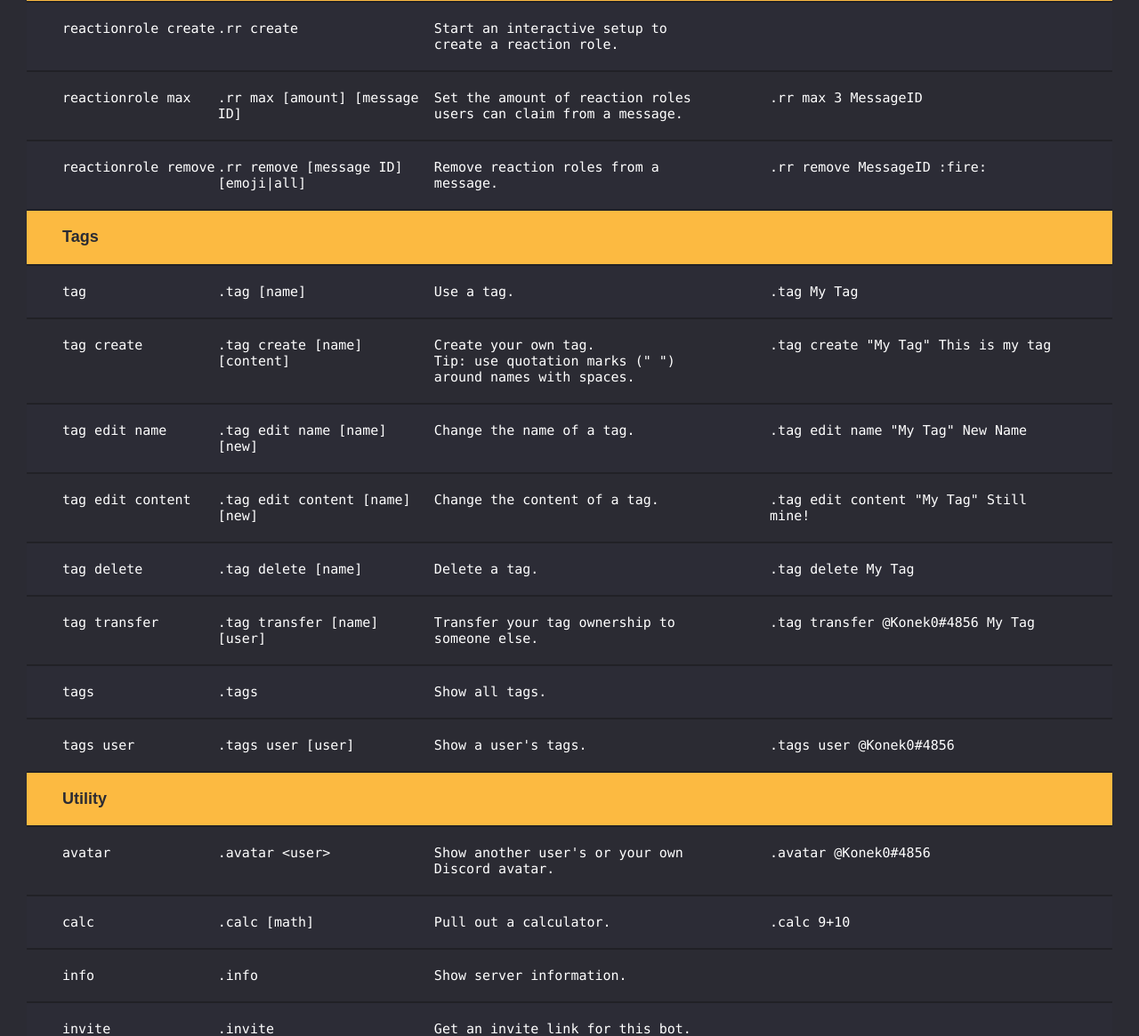
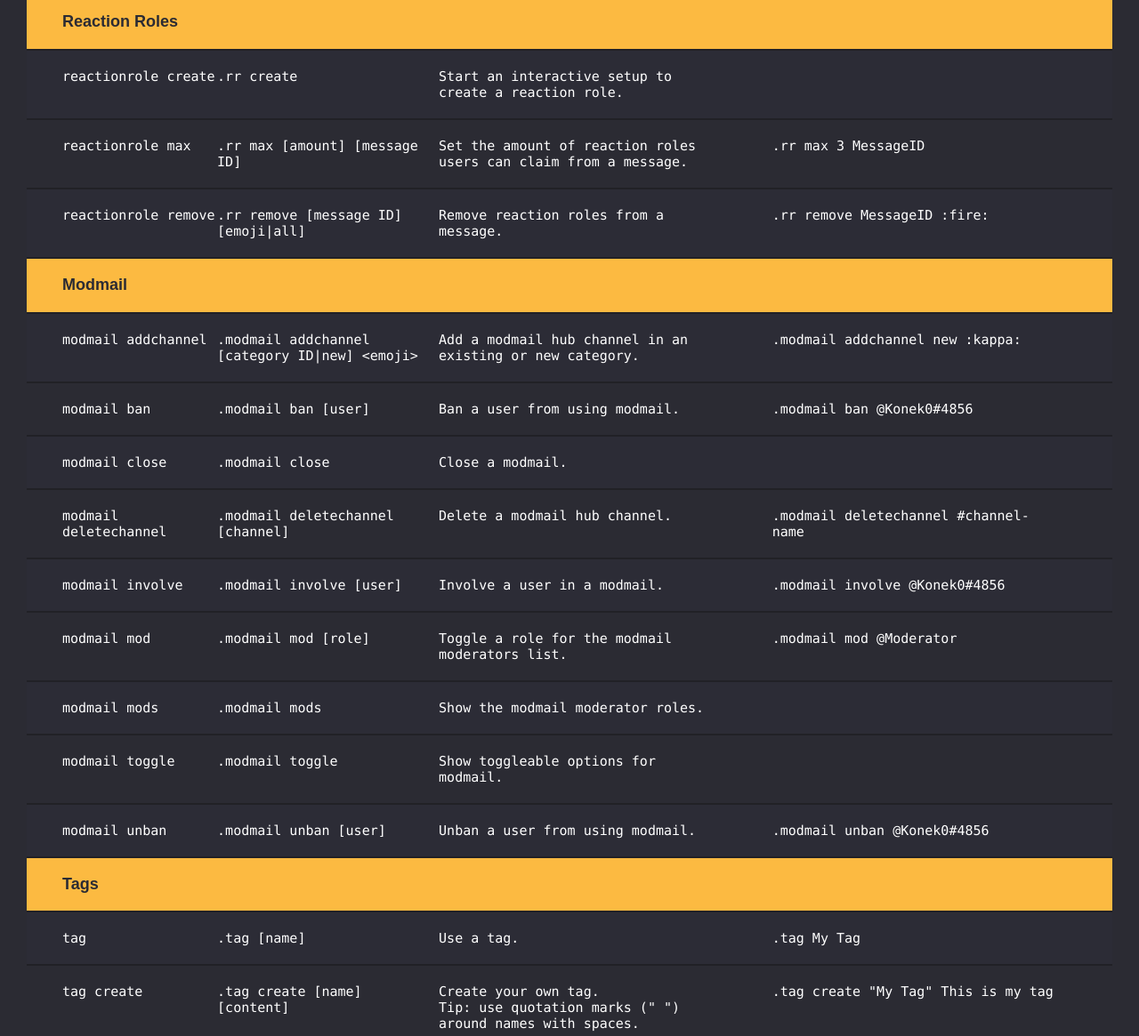
Before and after one commit to Konek0/Konek0.nl, a plain HTML site: page commands/index.html in a window 1280 px wide. Shown: the part 3434-4599 px from the top of the page at 89% size. Drawn offline with Linux system fonts and the light colour scheme.

Commit message:
Added modmail commands

```diff
--- a/commands/index.html
+++ b/commands/index.html
@@ -25,6 +25,7 @@
 					<li><a href="#Leveling">Leveling</a></li>
 					<li><a href="#Fun">Fun</a></li>
 					<li><a href="#ReactionRoles">Reaction Roles</a></li>
+					<li><a href="#Modmail">Modmail</a></li>
 					<li><a href="#Tags">Tags</a></li>
 					<li><a href="#Utility">Utility</a></li>
 					<li><a href="#Moderation">Moderation</a></li>
@@ -758,6 +759,153 @@
 							</div>
 						</div>
 
+						<div id="Modmail" class="row header">
+							<div class="cell">
+								Modmail
+							</div>
+							<div class="cell">
+							</div>
+							<div class="cell">
+							</div>
+							<div class="cell">
+							</div>
+						</div>
+
+						<div class="row">
+							<div class="cell" data-title="Name">
+								modmail addchannel
+							</div>
+							<div class="cell" data-title="Usage">
+								.modmail addchannel<br>[category ID|new] &lt;emoji&gt;
+							</div>
+							<div class="cell" data-title="Description">
+								Add a modmail hub channel in an existing or new category.
+							</div>
+							<div class="cell" data-title="Example">
+								.modmail addchannel new :kappa:
+							</div>
+						</div>
+
+						<div class="row">
+							<div class="cell" data-title="Name">
+								modmail ban
+							</div>
+							<div class="cell" data-title="Usage">
+								.modmail ban [user]
+							</div>
+							<div class="cell" data-title="Description">
+								Ban a user from using modmail.
+							</div>
+							<div class="cell" data-title="Example">
+								.modmail ban @Konek0#4856
+							</div>
+						</div>
+
+						<div class="row">
+							<div class="cell" data-title="Name">
+								modmail close
+							</div>
+							<div class="cell" data-title="Usage">
+								.modmail close
+							</div>
+							<div class="cell" data-title="Description">
+								Close a modmail.
+							</div>
+							<div class="cell" data-title="Example">
+
+							</div>
+						</div>
+
+						<div class="row">
+							<div class="cell" data-title="Name">
+								modmail deletechannel
+							</div>
+							<div class="cell" data-title="Usage">
+								.modmail deletechannel [channel]
+							</div>
+							<div class="cell" data-title="Description">
+								Delete a modmail hub channel.
+							</div>
+							<div class="cell" data-title="Example">
+								.modmail deletechannel #channel-name
+							</div>
+						</div>
+
+						<div class="row">
+							<div class="cell" data-title="Name">
+								modmail involve
+							</div>
+							<div class="cell" data-title="Usage">
+								.modmail involve [user]
+							</div>
+							<div class="cell" data-title="Description">
+								Involve a user in a modmail.
+							</div>
+							<div class="cell" data-title="Example">
+								.modmail involve @Konek0#4856
+							</div>
+						</div>
+
+						<div class="row">
+							<div class="cell" data-title="Name">
+								modmail mod
+							</div>
+							<div class="cell" data-title="Usage">
+								.modmail mod [role]
+							</div>
+							<div class="cell" data-title="Description">
+								Toggle a role for the modmail moderators list.
+							</div>
+							<div class="cell" data-title="Example">
+								.modmail mod @Moderator
+							</div>
+						</div>
+
+						<div class="row">
+							<div class="cell" data-title="Name">
+								modmail mods
+							</div>
+							<div class="cell" data-title="Usage">
+								.modmail mods
+							</div>
+							<div class="cell" data-title="Description">
+								Show the modmail moderator roles.
+							</div>
+							<div class="cell" data-title="Example">
+
+							</div>
+						</div>
+
+						<div class="row">
+							<div class="cell" data-title="Name">
+								modmail toggle
+							</div>
+							<div class="cell" data-title="Usage">
+								.modmail toggle
+							</div>
+							<div class="cell" data-title="Description">
+								Show toggleable options for modmail.
+							</div>
+							<div class="cell" data-title="Example">
+
+							</div>
+						</div>
+
+						<div class="row">
+							<div class="cell" data-title="Name">
+								modmail unban
+							</div>
+							<div class="cell" data-title="Usage">
+								.modmail unban [user]
+							</div>
+							<div class="cell" data-title="Description">
+								Unban a user from using modmail.
+							</div>
+							<div class="cell" data-title="Example">
+								.modmail unban @Konek0#4856
+							</div>
+						</div>
+
 						<div id="Tags" class="row header">
 							<div class="cell">
 								Tags
```
Also changed, not shown: tutorials/modmail-guide/index.html (+1 -1 lines).
